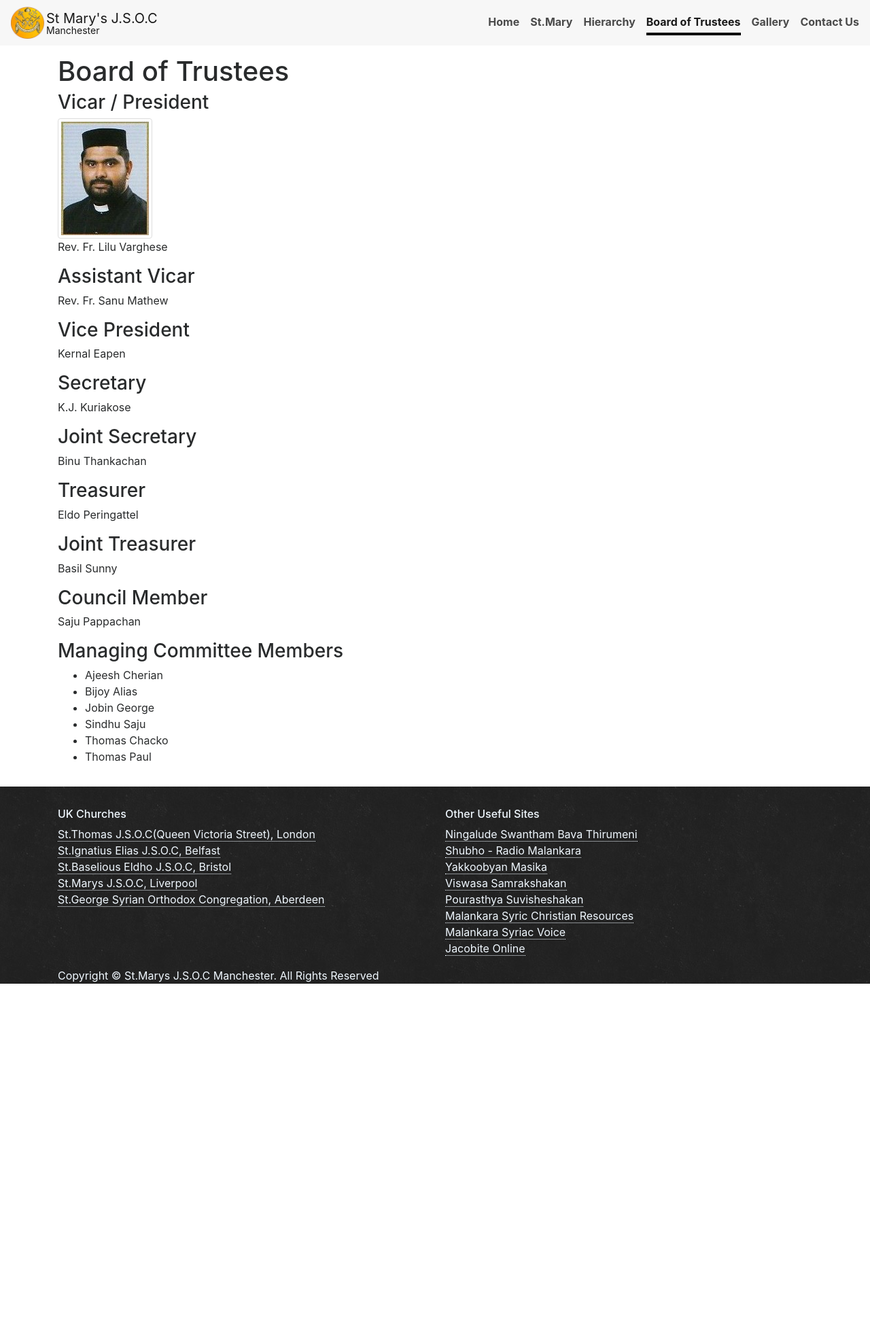
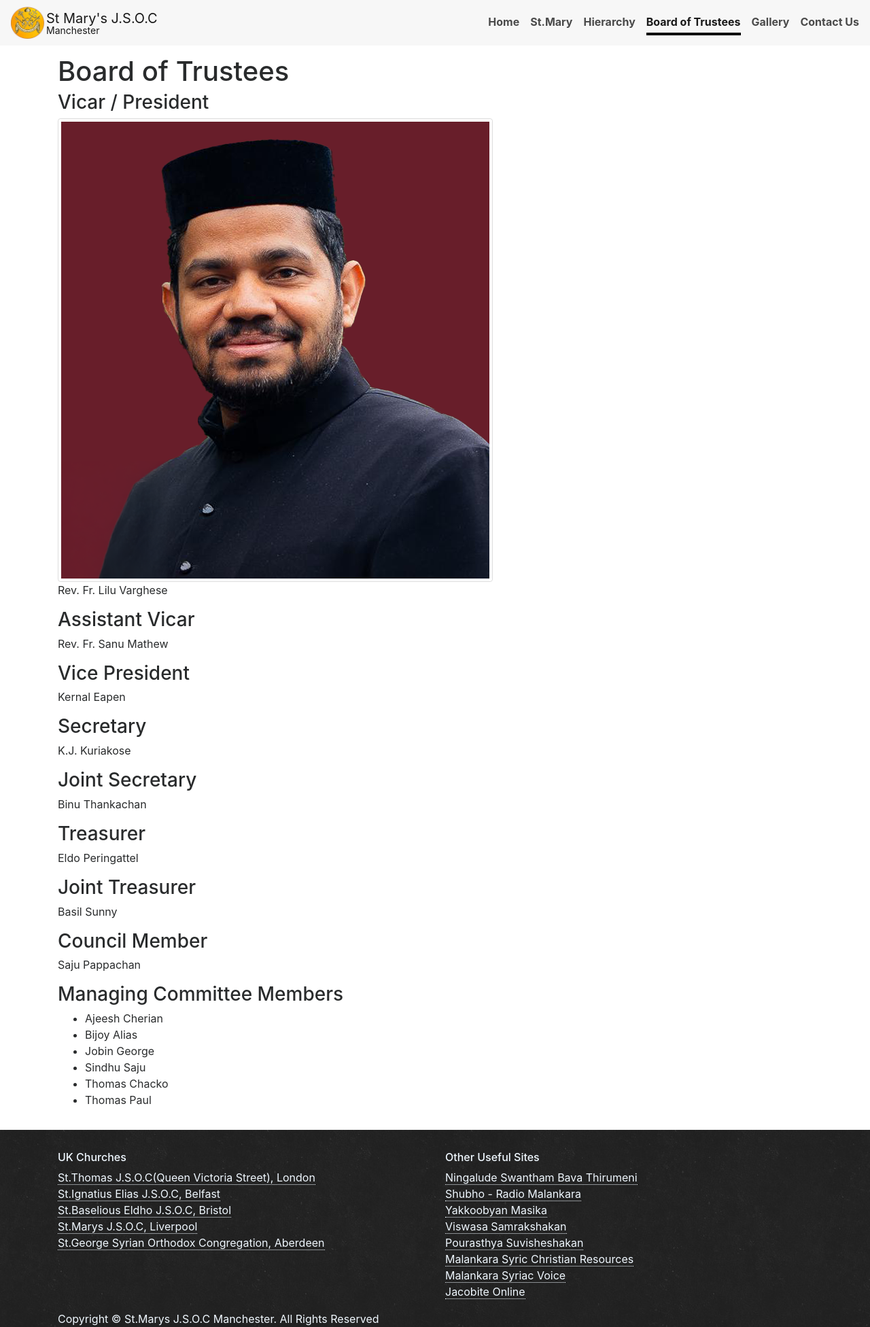
Before and after one commit to stmarys-jsoc/stmarys-jsoc.github.io, a Jekyll site: the page built from board.md, in a window 1280 px wide. Shown: the whole page at 68% size. Built offline with Jekyll 4.4.1, drawn with Linux system fonts in a browser that asks for light colours; before the commit the page ends 1447 px from its top, so only the background shows below that.

Commit message:
Update board.md

```diff
--- a/board.md
+++ b/board.md
@@ -5,7 +5,7 @@
 ---
 
 ### Vicar / President
-<img src="{{ "/images/Fr.Geevarghese.jpg" | relative_url }}" class="img-thumbnail"/> <br />
+<img src="{{ "/images/Lilu Achan.png" | relative_url }}" class="img-thumbnail"/> <br />
 Rev. Fr. Lilu Varghese
 
 ### Assistant Vicar
```
